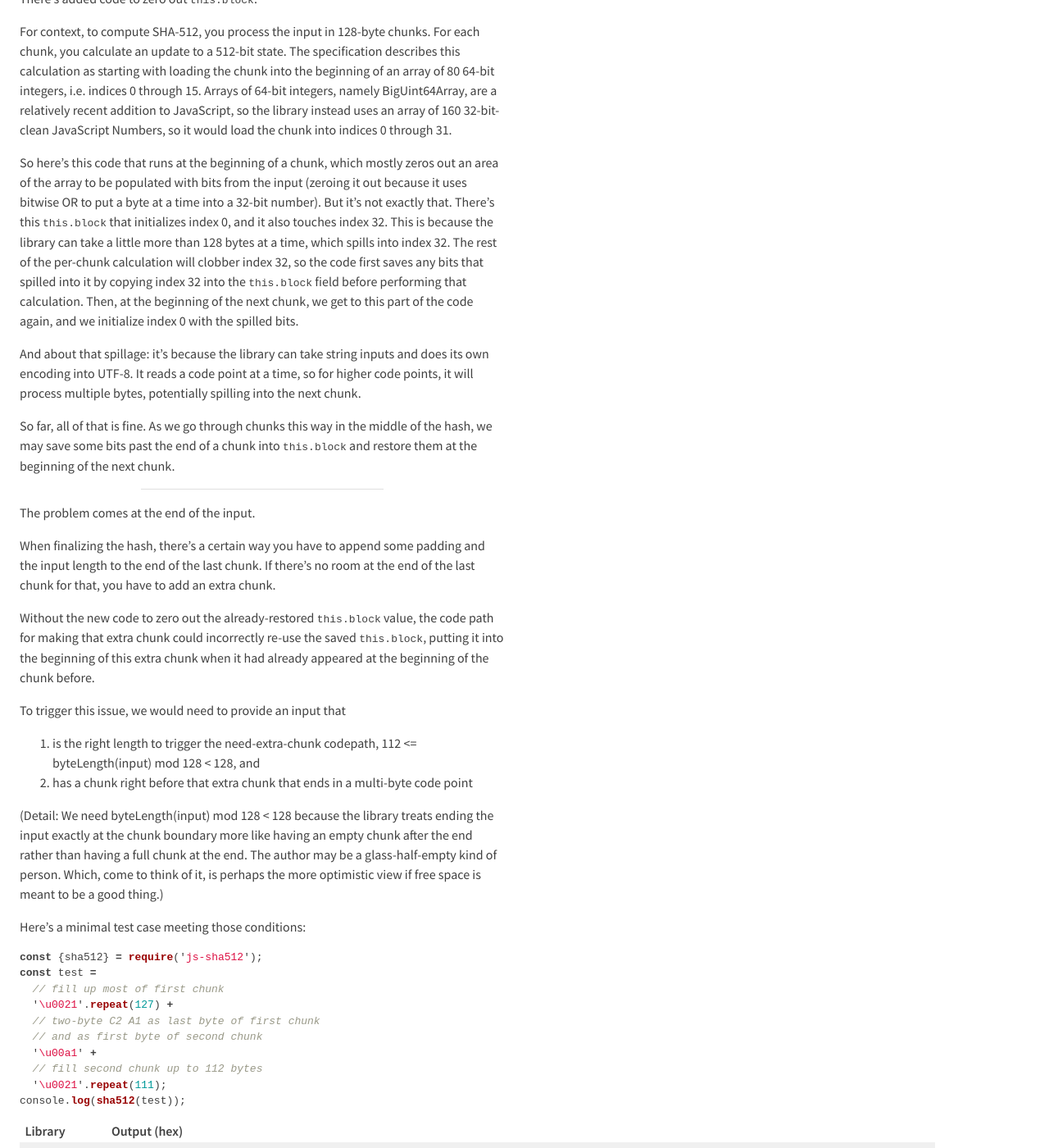
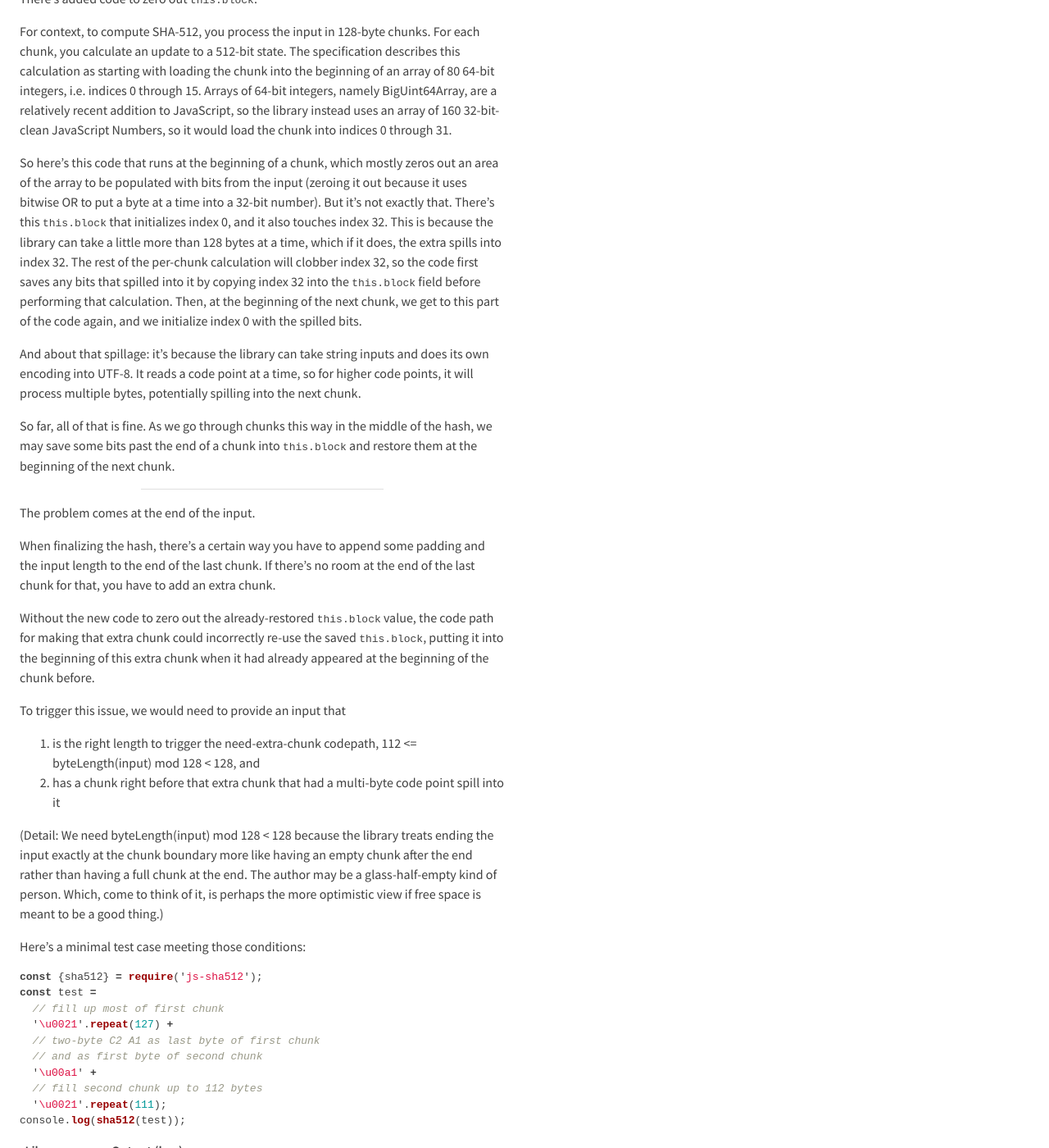
Before and after one commit to wh0/wh0.github.io, a Jekyll site: the page built from _posts/2024-04-17-js-sha512.md, in a window 1280 px wide and 1400 px high, scrolled down 482 px. Shown: the whole window at 82% size. Built offline with Jekyll 4.4.1, drawn with Linux system fonts in a browser that asks for light colours.

Commit message:
Update 2024-04-17-js-sha512.md

```diff
--- a/_posts/2024-04-17-js-sha512.md
+++ b/_posts/2024-04-17-js-sha512.md
@@ -32,7 +32,7 @@ Arrays of 64-bit integers, namely BigUint64Array, are a relatively recent additi
 So here's this code that runs at the beginning of a chunk, which mostly zeros out an area of the array to be populated with bits from the input (zeroing it out because it uses bitwise OR to put a byte at a time into a 32-bit number).
 But it's not exactly that.
 There's this `this.block` that initializes index 0, and it also touches index 32.
-This is because the library can take a little more than 128 bytes at a time, which spills into index 32.
+This is because the library can take a little more than 128 bytes at a time, which if it does, the extra spills into index 32.
 The rest of the per-chunk calculation will clobber index 32, so the code first saves any bits that spilled into it by copying index 32 into the `this.block` field before performing that calculation.
 Then, at the beginning of the next chunk, we get to this part of the code again, and we initialize index 0 with the spilled bits.
 
@@ -54,7 +54,7 @@ Without the new code to zero out the already-restored `this.block` value, the co
 To trigger this issue, we would need to provide an input that
 
 1. is the right length to trigger the need-extra-chunk codepath, 112 <= byteLength(input) mod 128 < 128, and
-2. has a chunk right before that extra chunk that ends in a multi-byte code point
+2. has a chunk right before that extra chunk that had a multi-byte code point spill into it
 
 (Detail: We need byteLength(input) mod 128 < 128 because the library treats ending the input exactly at the chunk boundary more like having an empty chunk after the end rather than having a full chunk at the end.
 The author may be a glass-half-empty kind of person.
```
